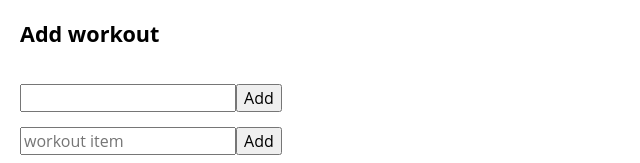
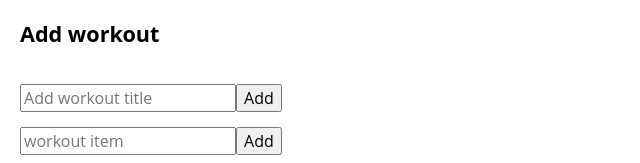
Before and after one commit to mrjasonweaver/workout-randomizer, a React (Create React App) app: page / in a window 1280 px wide. Shown: the part 401-564 px from the top of the page, without its empty margins (0-640 px from the left). Built offline with nearby package versions, Linux system fonts and the light colour scheme.

Commit message:
Adding Title output markup

```diff
--- a/src/components/AddWorkoutForm.js
+++ b/src/components/AddWorkoutForm.js
@@ -19,10 +19,13 @@ class AddWorkoutForm extends React.Component {
 
     render() {
         return (
-            <form onSubmit={this.handleSubmit}>
-                <input type="text" value={this.state.value} onChange={this.handleChange} />
-                <input type="submit" value="Add" />
-            </form>
+            <div>
+                <h3>{this.state.value}</h3>
+                <form onSubmit={this.handleSubmit}>
+                    <input type="text" placeholder="Add workout title" value={this.state.value} onChange={this.handleChange} />
+                    <input type="submit" value="Add" />
+                </form>
+            </div>
         );
     }
   }
```
